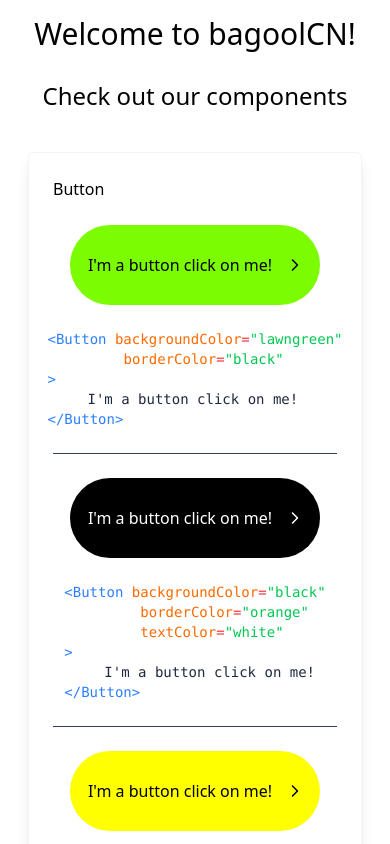
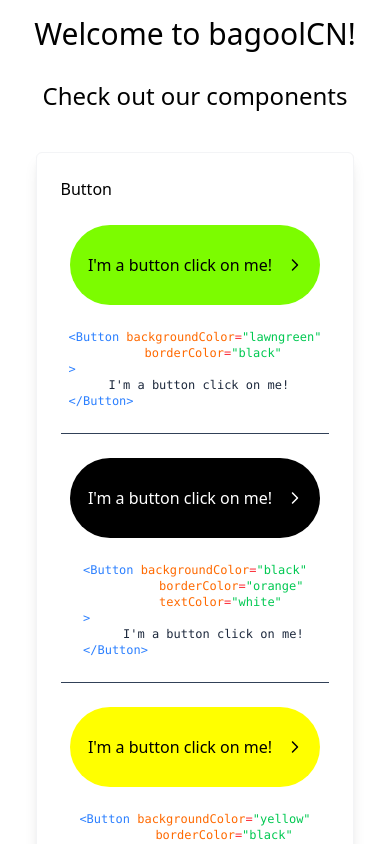
Before and after one commit to bcatalfo/bagoolCN, a React (Vite) app: page / in a window 390 px wide. Shown: the top 844 px of the page. Built offline with nearby package versions, Linux system fonts and the light colour scheme.

Commit message:
Made the button code's font extra small on mobile.

```diff
--- a/src/App.tsx
+++ b/src/App.tsx
@@ -37,7 +37,7 @@ export default function App() {
                   >
                     {button}
                   </div>
-                  <pre className="flex grow-2 m-2 text-sm">
+                  <pre className="flex grow-2 m-2 text-xs lg:text-sm">
                     <code>{buttonCode}</code>
                   </pre>
                 </div>
```
